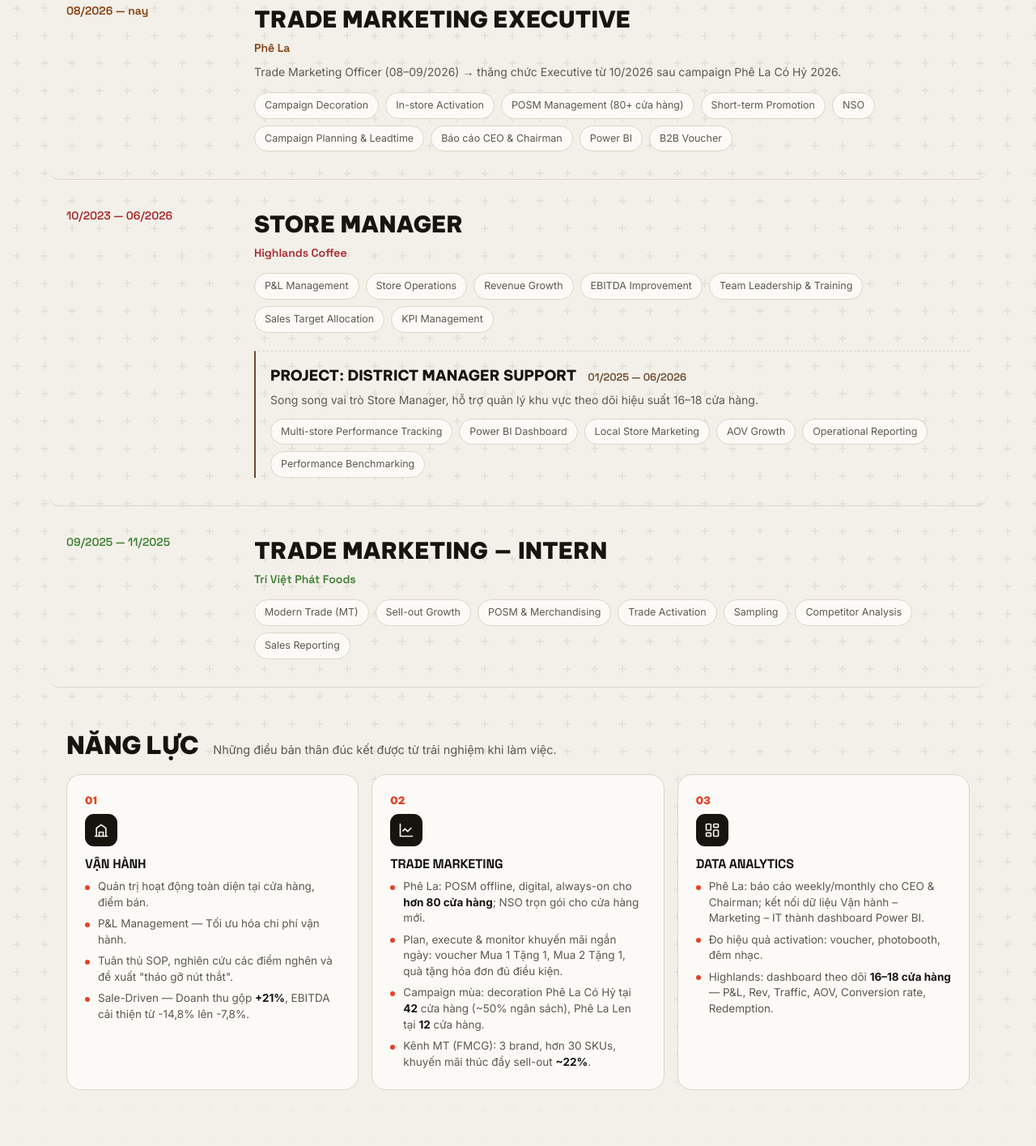
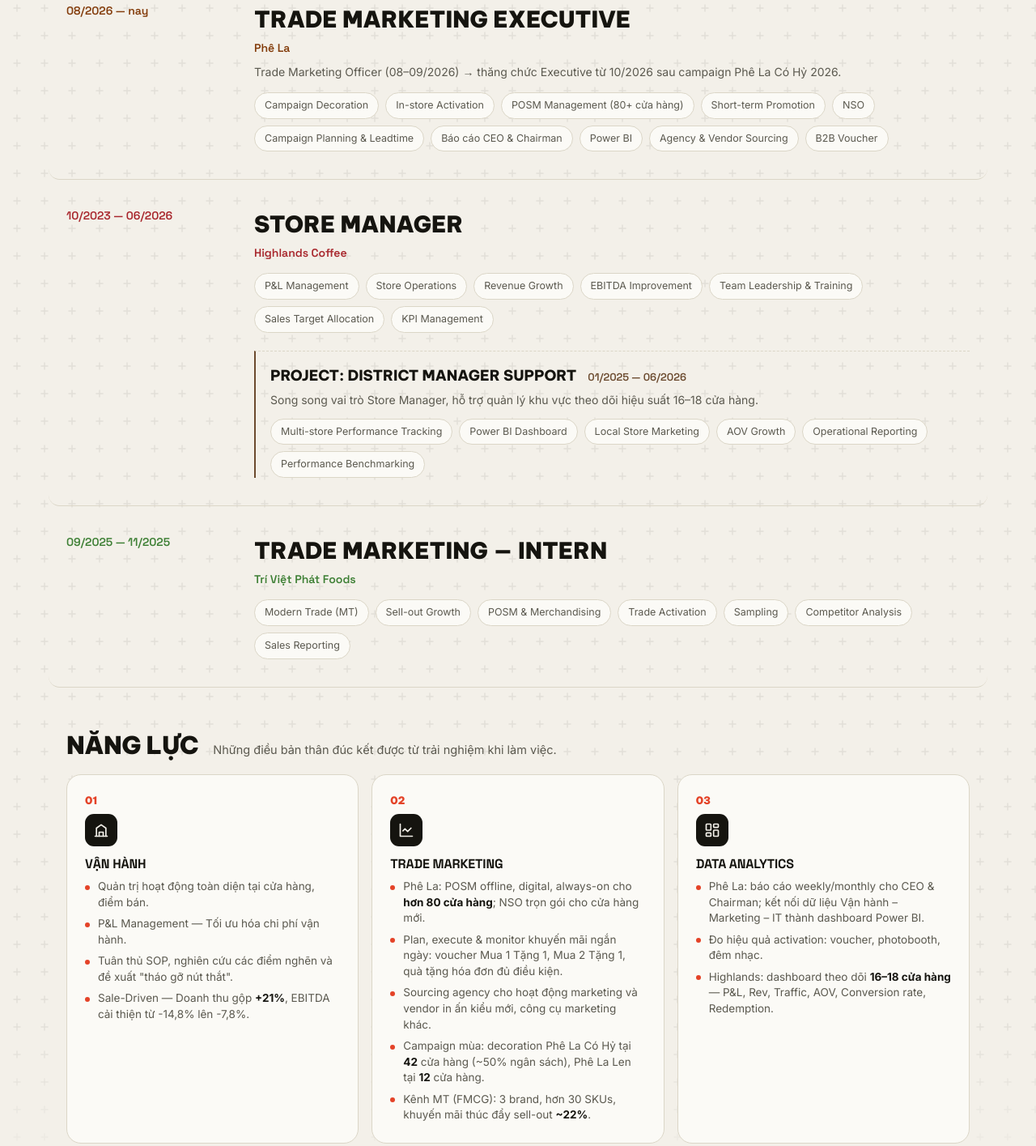
Before and after one commit to nguyenphucuong1104-commits/phu-cuong-portfolio, a plain HTML site: page index.html in a window 1280 px wide. Shown: the part 1657-3072 px from the top of the page at 81% size. Drawn offline with Linux system fonts and the light colour scheme; animation ran at ten frames a second.

Commit message:
Thêm kinh nghiệm sourcing agency & vendor (Năng lực, Kinh nghiệm Phê La)
Co-Authored-By: Claude Opus 5.5 <noreply@anthropic.com>

```diff
--- a/index.html
+++ b/index.html
@@ -733,7 +733,7 @@
               <span class="tag">Campaign Decoration</span><span class="tag">In-store Activation</span>
               <span class="tag">POSM Management (80+ cửa hàng)</span><span class="tag">Short-term Promotion</span><span class="tag">NSO</span>
               <span class="tag">Campaign Planning &amp; Leadtime</span><span class="tag">Báo cáo CEO &amp; Chairman</span>
-              <span class="tag">Power BI</span><span class="tag">B2B Voucher</span>
+              <span class="tag">Power BI</span><span class="tag">Agency &amp; Vendor Sourcing</span><span class="tag">B2B Voucher</span>
             </div>
           </div>
         </div>
@@ -800,6 +800,7 @@
           <ul class="pillar-list">
             <li>Phê La: POSM offline, digital, always-on cho <strong>hơn 80 cửa hàng</strong>; NSO trọn gói cho cửa hàng mới.</li>
             <li>Plan, execute &amp; monitor khuyến mãi ngắn ngày: voucher Mua 1 Tặng 1, Mua 2 Tặng 1, quà tặng hóa đơn đủ điều kiện.</li>
+            <li>Sourcing agency cho hoạt động marketing và vendor in ấn kiểu mới, công cụ marketing khác.</li>
             <li>Campaign mùa: decoration Phê La Có Hỷ tại <strong class="fig">42</strong> cửa hàng (~50% ngân sách), Phê La Len tại <strong class="fig">12</strong> cửa hàng.</li>
             <li>Kênh MT (FMCG): 3 brand, hơn 30 SKUs, khuyến mãi thúc đẩy sell-out <strong class="fig">~22%</strong>.</li>
           </ul>
```
